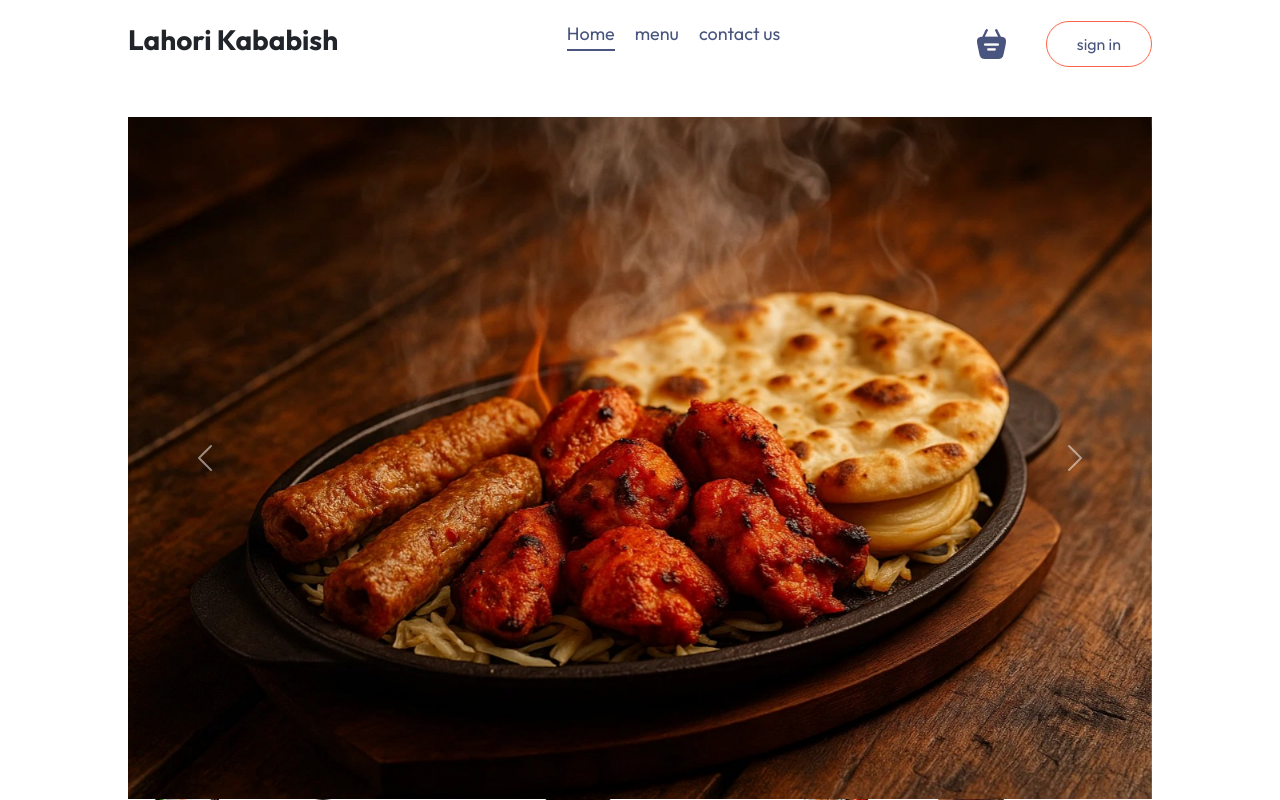
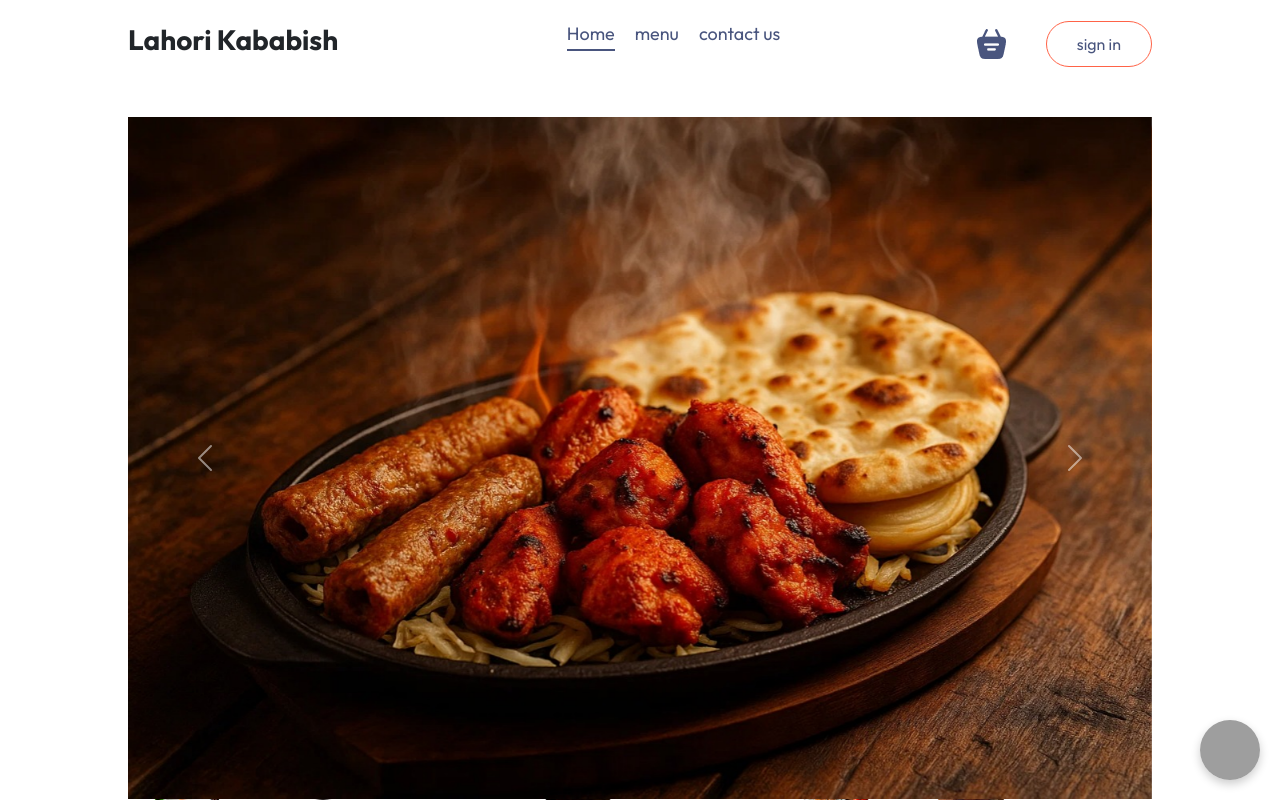
Before and after one commit to SobanImran22/Food_Repo, a React (Vite) app in the folder frontend/: page / in a window 1280 px wide. Shown: the top 800 px of the page. Built offline with nearby package versions, Linux system fonts and the light colour scheme; no server answers; grey boxes are pictures that could not be loaded.

Commit message:
update whatsapp number

```diff
--- a/frontend/src/App.jsx
+++ b/frontend/src/App.jsx
@@ -24,6 +24,33 @@ const App = () => {
         <Route path='/myorders' element={<MyOrders/>}/>
       </Routes>
     </div>
+    <a
+  href="https://wa.me/447529403535" // remove "+"
+  target="_blank"
+  rel="noopener noreferrer"
+>
+  <img
+    src="https://upload.wikimedia.org/wikipedia/commons/6/6b/WhatsApp.svg"
+    alt="WhatsApp"
+    style={{
+      position: "fixed",
+      bottom: "20px",
+      right: "20px",
+      width: "60px",
+      height: "60px",
+      borderRadius: "50%",
+      boxShadow: "0 4px 10px rgba(0, 0, 0, 0.2)",
+      cursor: "pointer",
+      transition: "transform 0.3s ease",
+      zIndex: 1000,
+    }}
+    onMouseOver={(e) => (e.currentTarget.style.transform = "scale(1.1)")}
+    onMouseOut={(e) => (e.currentTarget.style.transform = "scale(1)")}
+  />
+</a>
+
+
+
     <Footer/>
 </>
   )
```
